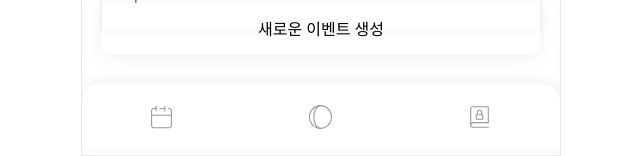
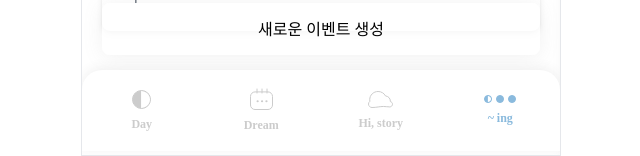
Before and after one commit to 2024-dino/dino-FE, a Next.js app: page /ing in a window 1280 px wide. Shown: the part 646-802 px from the top of the page, without its empty margins (319-959 px from the left). Built offline with nearby package versions, Linux system fonts and the light colour scheme; no server answers.

Commit message:
design: #21 - navBar 변경 디자인 적용

```diff
--- /dev/null
+++ b/src/assets/icon/navBar/dayIcon.tsx
@@ -0,0 +1,35 @@
+interface Props {
+  active: boolean;
+}
+
+const DayIcon = ({ active }: Props) => {
+  return (
+    <>
+      <svg
+        width="19"
+        height="19"
+        viewBox="0 0 19 19"
+        fill="none"
+        xmlns="http://www.w3.org/2000/svg"
+      >
+        <g id="Group 1000016195">
+          <circle
+            id="Ellipse 2594"
+            cx="9.5"
+            cy="9.5"
+            r="9"
+            fill={active ? "#8ABADD": "#CCCCCC"}
+            stroke={active ? "#8ABADD": "#CCCCCC"}
+          />
+          <path
+            id="Ellipse 2595"
+            d="M9.09277 18C14.0107 18 17.9975 14.1944 17.9975 9.5C17.9975 4.80558 14.0107 1 9.09277 1V18Z"
+            fill="white"
+          />
+        </g>
+      </svg>
+    </>
+  );
+};
+
+export default DayIcon;
--- /dev/null
+++ b/src/assets/icon/navBar/dreamIcon.tsx
@@ -0,0 +1,71 @@
+interface Props {
+  active: boolean;
+}
+
+const DreamIcon = ({ active }: Props) => {
+  return (
+    <>
+      <svg
+        width="23"
+        height="22"
+        viewBox="0 0 23 22"
+        fill="none"
+        xmlns="http://www.w3.org/2000/svg"
+      >
+        <g id="Group 1000016201">
+          <rect
+            id="Rectangle 46279"
+            x="0.5"
+            y="3.92102"
+            width="22"
+            height="17.5789"
+            rx="4.5"
+            fill="white"
+            stroke={active ? '#8ABADD' : '#CCCCCC'}
+          />
+          <path
+            id="Vector 3419"
+            d="M7 1V5"
+            stroke={active ? '#8ABADD' : '#CCCCCC'}
+            stroke-linecap="round"
+          />
+          <path
+            id="Vector 3420"
+            d="M12 1V5"
+            stroke={active ? '#8ABADD' : '#CCCCCC'}
+            stroke-linecap="round"
+          />
+          <path
+            id="Vector 3421"
+            d="M17 1V5"
+            stroke={active ? '#8ABADD' : '#CCCCCC'}
+            stroke-linecap="round"
+          />
+          <circle
+            id="Ellipse 2620"
+            cx="7.63163"
+            cy="13.2631"
+            r="1.10526"
+            fill={active ? '#8ABADD' : '#CCCCCC'}
+          />
+          <circle
+            id="Ellipse 2621"
+            cx="12.0525"
+            cy="13.2631"
+            r="1.10526"
+            fill={active ? '#8ABADD' : '#CCCCCC'}
+          />
+          <circle
+            id="Ellipse 2622"
+            cx="16.4739"
+            cy="13.2631"
+            r="1.10526"
+            fill={active ? '#8ABADD' : '#CCCCCC'}
+          />
+        </g>
+      </svg>
+    </>
+  );
+};
+
+export default DreamIcon;
--- /dev/null
+++ b/src/assets/icon/navBar/hiStoryIcon.tsx
@@ -0,0 +1,26 @@
+interface Props {
+  active: boolean;
+}
+
+const HiStoryIcon = ({ active }: Props) => {
+  return (
+    <>
+      <svg
+        width="25"
+        height="17"
+        viewBox="0 0 25 17"
+        fill="none"
+        xmlns="http://www.w3.org/2000/svg"
+      >
+        <path
+          id="Union"
+          d="M0.5 13.0588C0.5 14.9727 2.09233 16.5 4.02632 16.5C6.41443 16.5 8.26801 16.2378 10.0328 15.98C10.0786 15.9734 10.1243 15.9667 10.17 15.96C11.8844 15.7093 13.5174 15.4706 15.5263 15.4706C16.5656 15.4706 17.6251 15.5778 18.6785 15.6884C18.7181 15.6926 18.7576 15.6968 18.7972 15.7009C19.8 15.8064 20.8024 15.9118 21.7303 15.9118C23.2464 15.9118 24.5 14.7137 24.5 13.2059C24.5 11.9138 23.5791 10.8489 22.3616 10.5709C22.3748 10.4214 22.3816 10.2703 22.3816 10.1176C22.3816 7.39162 20.2389 5.17395 17.5293 4.9334C16.1404 2.29727 13.322 0.5 10.0789 0.5C5.47074 0.5 1.71053 4.13421 1.71053 8.64706C1.71053 9.22095 1.77156 9.78143 1.88776 10.3225C1.04782 10.9486 0.5 11.9388 0.5 13.0588Z"
+          fill="white"
+          stroke={active ? '#8ABADD' : '#CCCCCC'}
+        />
+      </svg>
+    </>
+  );
+};
+
+export default HiStoryIcon;
--- /dev/null
+++ b/src/assets/icon/navBar/ingIcon.tsx
@@ -0,0 +1,53 @@
+interface Props {
+  active: boolean;
+}
+
+const IngIcon = ({ active }: Props) => {
+  return (
+    <>
+      <svg
+        width="32"
+        height="8"
+        viewBox="0 0 32 8"
+        fill="none"
+        xmlns="http://www.w3.org/2000/svg"
+      >
+        <g id="Group 1000016202">
+          <g id="Group 1000016195">
+            <circle
+              id="Ellipse 2594"
+              cx="4"
+              cy="4"
+              r="3.5"
+              fill={active ? '#8ABADD' : '#CCCCCC'}
+              stroke={active ? '#8ABADD' : '#CCCCCC'}
+            />
+            <path
+              id="Ellipse 2595"
+              d="M3.85742 7C5.59317 7 7.00028 5.65685 7.00028 4C7.00028 2.34315 5.59317 1 3.85742 1V7Z"
+              fill="white"
+            />
+          </g>
+          <circle
+            id="Ellipse 2594_2"
+            cx="16"
+            cy="4"
+            r="3.5"
+            fill={active ? '#8ABADD' : '#CCCCCC'}
+            stroke={active ? '#8ABADD' : '#CCCCCC'}
+          />
+          <circle
+            id="Ellipse 2594_3"
+            cx="28"
+            cy="4"
+            r="3.5"
+            fill={active ? '#8ABADD' : '#CCCCCC'}
+            stroke={active ? '#8ABADD' : '#CCCCCC'}
+          />
+        </g>
+      </svg>
+    </>
+  );
+};
+
+export default IngIcon;
--- a/src/components/common/NavBar.tsx
+++ b/src/components/common/NavBar.tsx
@@ -3,6 +3,10 @@ import { useRouter } from 'next/router';
 import CalendarIcon from '@/assets/icon/CalendarIcon.svg';
 import MoonIcon from '@/assets/icon/MoonIcon.svg';
 import DiaryIcon from '@/assets/icon/DiaryIcon.svg';
+import DayIcon from '@/assets/icon/navBar/dayIcon';
+import DreamIcon from '@/assets/icon/navBar/dreamIcon';
+import HiStoryIcon from '@/assets/icon/navBar/hiStoryIcon';
+import IngIcon from '@/assets/icon/navBar/ingIcon';
 
 interface NavBarIconProps {
   goTo: string;
@@ -13,7 +17,10 @@ const NavBarIcon = ({ goTo, children }: NavBarIconProps) => {
   const router = useRouter();
   return (
     <div className="w-1/3 h-70 flex justify-center items-center">
-      <div className="w-[34px] h-[34px]" onClick={() => router.push(goTo)}>
+      <div
+        className="w-[50px] h-[81px] flex flex-col gap-[7px] justify-center items-center"
+        onClick={() => router.push(goTo)}
+      >
         {children}
       </div>
     </div>
@@ -22,16 +29,56 @@ const NavBarIcon = ({ goTo, children }: NavBarIconProps) => {
 
 const NavBar: FunctionComponent = () => {
   const pathName = useRouter().pathname;
+  const router = useRouter();
   return (
-    <div className="flex justify-self-center justify-between w-full shadow-[0_-2px_12px_rgba(68,68,68,0.08)] rounded-t-[20px] bg-white h-[68px] absolute bottom-1">
-      <NavBarIcon goTo="/calendar">
-        <CalendarIcon fill={pathName === '/calendar' ? '#111111' : '#999999'} />
+    <div className="flex justify-self-center justify-between w-full shadow-[0_-2px_12px_rgba(68,68,68,0.08)] rounded-t-[20px] bg-white h-[81px] absolute bottom-1">
+      <NavBarIcon goTo="/main">
+        <>
+          <DayIcon active={router.pathname === '/main'} />
+          <div
+            className={`${
+              router.pathname === '/main' ? 'text-[#8ABADD]' : 'text-[#CCC]'
+            } text-center font-['edensor'] text-xs font-bold`}
+          >
+            Day
+          </div>
+        </>
       </NavBarIcon>
-      <NavBarIcon goTo="/calendar">
-        <MoonIcon fill={pathName === '/' ? '#111111' : '#999999'} />
+      <NavBarIcon goTo="/dream">
+        <>
+          <DreamIcon active={router.pathname === '/dream'} />
+          <div
+            className={`${
+              router.pathname === '/dream' ? 'text-[#8ABADD]' : 'text-[#CCC]'
+            } text-center font-['edensor'] text-xs font-bold`}
+          >
+            Dream
+          </div>
+        </>
+      </NavBarIcon>
+      <NavBarIcon goTo="/hiStory">
+        <>
+          <HiStoryIcon active={router.pathname === '/hiStory'} />
+          <div
+            className={`${
+              router.pathname === '/hiStory' ? 'text-[#8ABADD]' : 'text-[#CCC]'
+            } text-center font-['edensor'] text-xs font-bold`}
+          >
+            Hi, story
+          </div>
+        </>
       </NavBarIcon>
       <NavBarIcon goTo="/ing">
-        <DiaryIcon fill={pathName === '/diary' ? '#111111' : '#999999'} />
+        <>
+          <IngIcon active={router.pathname === '/ing'} />
+          <div
+            className={`${
+              router.pathname === '/ing' ? 'text-[#8ABADD]' : 'text-[#CCC]'
+            } text-center font-['edensor'] text-xs font-bold`}
+          >
+            ~ ing
+          </div>
+        </>
       </NavBarIcon>
     </div>
   );
--- a/src/components/ing/create/QuestionNumSelectSlider.tsx
+++ b/src/components/ing/create/QuestionNumSelectSlider.tsx
@@ -12,7 +12,7 @@ const QuestionNumSelectSlider: React.FC = () => {
   today.setHours(0, 0, 0, 0);
 
   useEffect(() => {
-    setPosition({ x: Number(sliderRef.current?.offsetWidth) - 23, y: -23 });
+    setPosition({ x: Number(sliderRef.current?.offsetWidth) - 19, y: -19 });
     setEventInfo({
       ...eventInfo,
       questionSize: calculateQuestionSize(eventInfo.endDate, 4),
@@ -20,7 +20,7 @@ const QuestionNumSelectSlider: React.FC = () => {
   }, []);
 
   const handleDrag = (e: any, data: { x: number; y: number }) => {
-    setPosition({ x: data.x, y: -23 });
+    setPosition({ x: data.x, y: -19 });
   };
 
   const handleDragStop = () => {
@@ -29,7 +29,7 @@ const QuestionNumSelectSlider: React.FC = () => {
       const sectionWidth = sliderWidth / 4;
       const nearestSection = Math.round(position.x / sectionWidth);
       const newX = nearestSection * sectionWidth;
-      setPosition({ x: newX - 23, y: -23 });
+      setPosition({ x: newX - 19, y: -19 });
       setEventInfo({
         ...eventInfo,
         questionSize: calculateQuestionSize(eventInfo.endDate, nearestSection),
@@ -57,7 +57,7 @@ const QuestionNumSelectSlider: React.FC = () => {
           onDrag={handleDrag}
           onStop={handleDragStop}
         >
-          <div className="absolute -translate-y-1/2 w-12 h-12 rounded-full cursor-pointer flex items-center justify-center">
+          <div className="absolute -translate-y-1/2 w-10 h-10 rounded-full cursor-pointer flex items-center justify-center">
             <StarIcon />
           </div>
         </Draggable>
--- a/tailwind.config.ts
+++ b/tailwind.config.ts
@@ -22,6 +22,7 @@ const config: Config = {
         'pretendard-300': ['Pretendard-Light'],
         'pretendard-200': ['Pretendard-ExtraLight'],
         'pretendard-100': ['Pretendard-Thin'],
+        'edensor': ['Edensor-Bold'],
       },
       dropShadow: {
         'custom': '0px 2px 16px rgba(68, 68, 68, 0.12)',
```
Also changed, not shown: src/styles/globals.css (+23 -9 lines), src/assets/font/EdensorBold.ttf (added).
